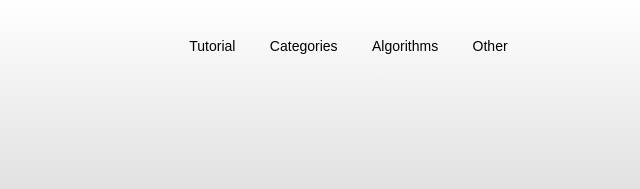
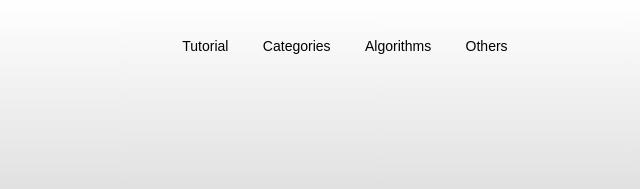
Before and after one commit to Ahwazie/first-attempt, a plain HTML site: page index.html in a window 1280 px wide. Shown: the top 189 px of the page, 640-1280 px from the left. Drawn offline with Linux system fonts and the light colour scheme.

Commit message:
Corrected typo

```diff
--- a/index.html
+++ b/index.html
@@ -6,7 +6,7 @@
     <meta http-equiv="X-UA-Compatible" content="IE=edge">
     <meta name="viewport" content="width=device-width, initial-scale=1.0">
     <link rel="stylesheet" href="css/style.css">
-    <title>Rubik's Cube</title>
+    <title>Rubik's Cube For Noobs</title>
 </head>
 
 
@@ -21,7 +21,7 @@
                     <li><a href="">Tutorial</a></li>
                     <li><a href="">Categories</a></li>
                     <li><a href="">Algorithms</a></li>
-                    <li><a href="">Other</a></li>
+                    <li><a href="">Others</a></li>
                 </ul>
             </nav>
             <img src="images/menu.png" class="menu-icon">
```
